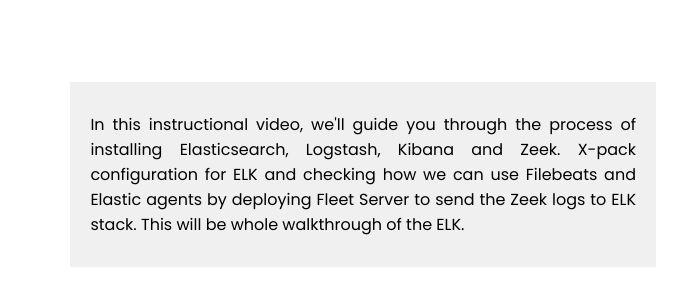
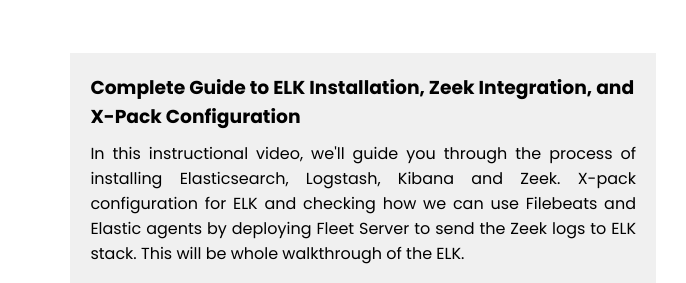
Before and after one commit to ramz-021002/cybertoolguardain, a plain HTML site: page youtube.html in a window 1280 px wide. Shown: the part 225-508 px from the top of the page, 594-1280 px from the left. Drawn offline with nearby package versions, Linux system fonts and the light colour scheme.

Commit message:
Update youtube.html

```diff
--- a/youtube.html
+++ b/youtube.html
@@ -47,6 +47,7 @@
         <div class="video-container left">
             <iframe width="560" height="315" src="https://www.youtube.com/embed/DBZWGOfJIqM" frameborder="0" allowfullscreen></iframe>
             <div class="video-description">
+                <h3>Complete Guide to ELK Installation, Zeek Integration, and X-Pack Configuration</h3>
                 <p>In this instructional video, we'll guide you through the process of installing Elasticsearch, Logstash, Kibana and Zeek.
                     X-pack configuration for ELK and checking how we can use Filebeats and Elastic agents by deploying Fleet Server to send the Zeek logs to ELK stack.
                     This will be whole walkthrough of the ELK.
```
